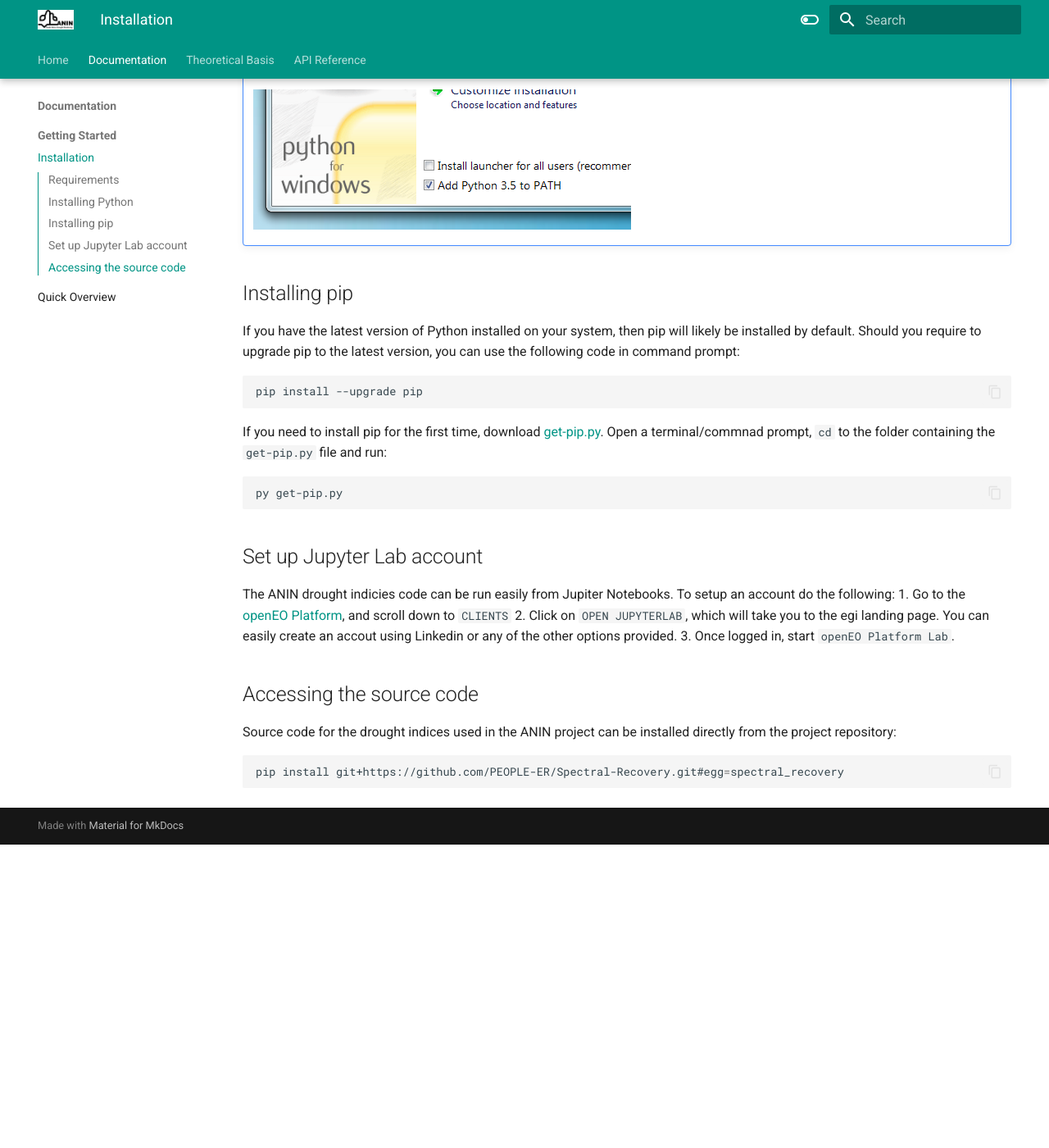
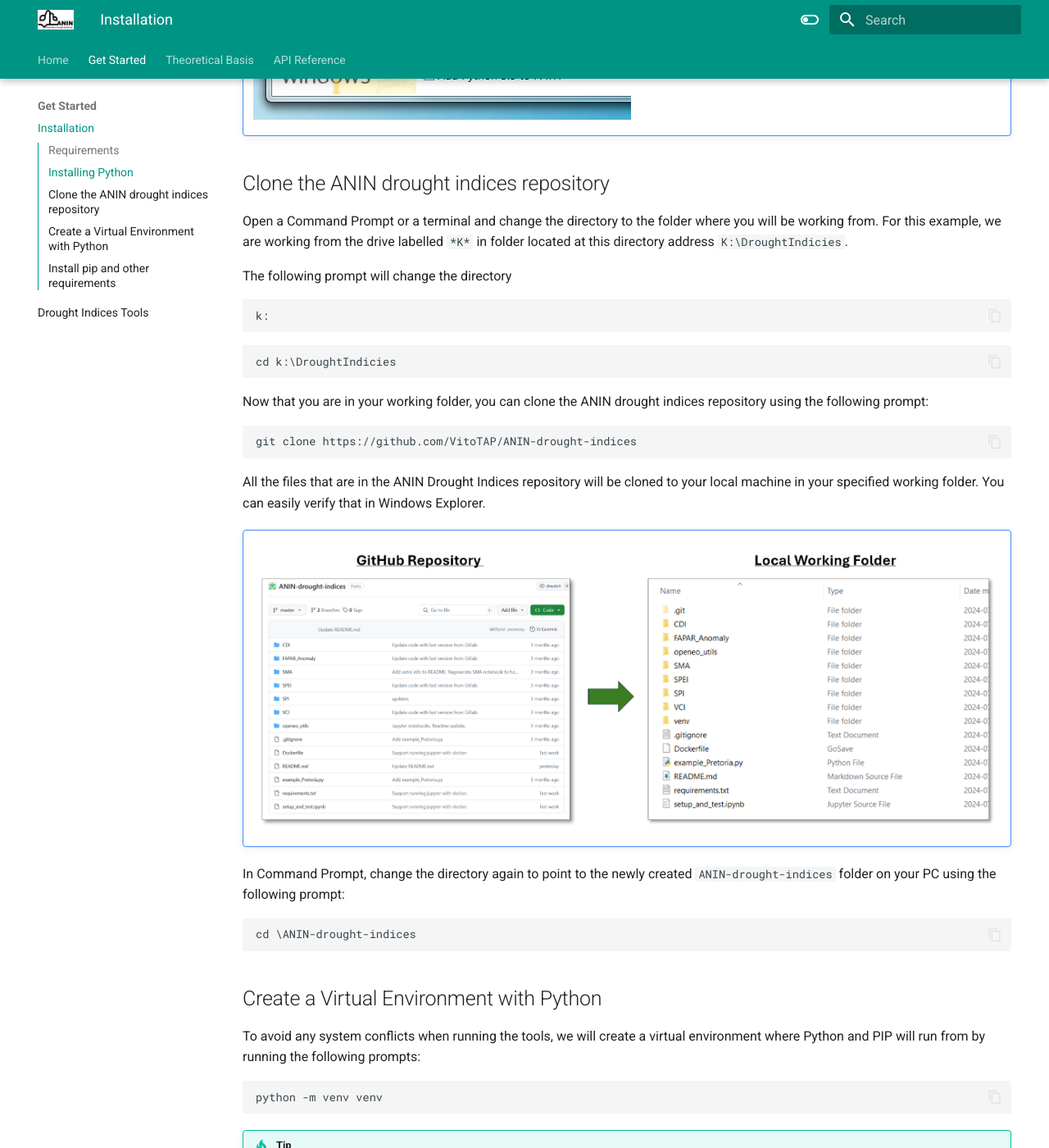
Before and after one commit to sibonile/ANIN-Handbook, an MkDocs documentation site: the page built from docs/Installation.md, in a window 1280 px wide and 1400 px high, scrolled down 676 px. Shown: the whole window at 82% size. Built offline with MkDocs 1.6.1 and Material for MkDocs 9.7.7, drawn with Linux system fonts in a browser that asks for light colours; before the commit the page ends 1706 px from its top, so only the background shows below that; some of the changed text lies outside the part shown.

Commit message:
$Update to all pages

````diff
--- a/docs/Installation.md
+++ b/docs/Installation.md
@@ -1,44 +1,65 @@
 # Installation
 
 ## Requirements
-A recent version of Python and the Python package manager, pip, needs to be installed on your system
+To run the Drought Indices tools, a recent version of Python needs to be installed on your system. First visit [Python.org](https://www.python.org/) to confirm the latest version number.
 
-You can check if you already have them installed by running the following command
-```bash
+You can check the version of Python you have installed by running the following command in Command Prompt
+```
 python --version
 ```
-```bash
-pip --version
-```
-To run the ANIN drought indicies code, you will also require a Jupyter Notebook account. If you already have the latest version of Python and pip installed, and you have a Jupyter Notebook account, you can skip to Accessing the source code
+
 ## Installing Python
 Install Python by downloading an installer appropriate to your system from [python.org](https://www.python.org/)  and running it.
 
-!!! Note
+!!! Note ""
 
-    Be sure to check the box to have Python  added to your PATH.
+    Be sure to check the box to have Python added to your PATH.
 
     ![alt text](assets/win-py-install.png)
 
+## Clone the ANIN drought indices repository
+Open a Command Prompt or a terminal and change the directory to the folder where you will be working from. For this example, we are working from the drive labelled `*K*` in folder located at this directory address `K:\DroughtIndicies`.
 
-## Installing pip
-If you have the latest version of Python installed on your system, then pip will likely be installed by default. Should you require to upgrade pip to the latest version, you can use the following code in command prompt:
-```bash
-pip install --upgrade pip
+The following prompt will change the directory
 ```
-If you need to install pip for the first time, download [get-pip.py](https://bootstrap.pypa.io/get-pip.py.). Open a terminal/commnad prompt, `cd` to the folder containing the `get-pip.py` file and run:
-``` bash
-py get-pip.py
+k:
 ```
-## Set up Jupyter Lab account
-The ANIN drought indicies code can be run easily from Jupiter Notebooks. To setup an account do the following:
-1. Go to the [openEO Platform](https://openeo.cloud/), and scroll down to `CLIENTS`
-2. Click on `OPEN JUPYTERLAB`, which will take you to the egi landing page. You can easily create an accout using Linkedin or any of the other options provided.
-3. Once logged in, start `openEO Platform Lab`.
+```
+cd k:\DroughtIndicies
+```
 
-## Accessing the source code
-Source code for the drought indices used in the ANIN project can be installed directly from the project repository:
+Now that you are in your working folder, you can clone the ANIN drought indices repository using the following prompt:
+```
+git clone https://github.com/VitoTAP/ANIN-drought-indices
+```
+All the files that are in the ANIN Drought Indices repository will be cloned to your local machine in your specified working folder. You can easily verify that in Windows Explorer.
 
-```bash
-pip install git+https://github.com/PEOPLE-ER/Spectral-Recovery.git#egg=spectral_recovery
+!!! Note ""
+    ![alt text](assets/Online2Local.PNG)
+
+In Command Prompt, change the directory again to point to the newly created `ANIN-drought-indices` folder on your PC using the following prompt:
 ```
+cd \ANIN-drought-indices
+```
+## Create a Virtual Environment with Python
+To avoid any system conflicts when running the tools, we will create a virtual environment where Python and PIP will run from by running the following prompts:
+
+```
+python -m venv venv
+```
+!!! Tip
+    If you get an error when creating the virtual environment, adjust the prompt to point to the location of the latest version of the python you installed. It should look like this:
+    ```
+    path/to/where/python/is/installed/python.exe -m venv venv
+    ```
+Once the virtual environment is created, we can activate it.
+```
+venv\Scripts\activate.bat
+```
+## Install pip and other requirements
+We can now install pip and the other requirement to run the ANIN drought indices tools.
+
+```
+python -m pip install -r requirements.txt
+```
+Now that all the installations are complete, we can start running the different drought indices tools.
--- a/mkdocs.yml
+++ b/mkdocs.yml
@@ -3,6 +3,14 @@
   logo: assets/ANIN_logo.png
   name: material
   features:
+    - announce.dismiss
+    - content.action.edit
+    - content.action.view
+    - content.code.annotate
+    - content.code.copy
+    # - content.code.select
+    # - content.footnote.tooltips
+    # - content.tabs.link
     - navigation.tabs.sticky
     - navigation.tabs
     - navigation.sections
@@ -31,13 +39,11 @@
       accent: lime
 nav:
 - Home: index.md
-- Documentation:
-    - Getting Started:
+- Get Started:
       - Installation: 'Installation.md'
-      - Quick Overview: 'Overview.md'
+      - Drought Indices Tools: 'drought_indices.md'
 - Theoretical Basis:
     - Introduction: 'theoretical_basis.md'
-    - Drought Indices: 'drought_indices.md'
 - API Reference: api_reference.md
 
 # - Tutorials:
@@ -49,6 +55,8 @@
 markdown_extensions:
   - pymdownx.highlight:
       anchor_linenums: true
+      line_spans: __span
+      pygments_lang_class: true
   - pymdownx.inlinehilite
   - pymdownx.snippets
   - admonition
@@ -60,8 +68,3 @@
   - pymdownx.mark
   - attr_list
   - md_in_html
-  - pymdownx.emoji:
-      emoji_index: !!python/name:materialx.emoji.twemoji
-      emoji_generator: !!python/name:materialx.emoji.to_svg
-  - attr_list
-  - md_in_html
````
Also changed, not shown: docs/Overview.md (+2 -0 lines), docs/drought_indices.md (+6 -1 lines), docs/index.md (+1 -1 lines), material/overrides/home.html (added, +29 -0 lines), material/overrides/index.html (added, +24 -0 lines), material/overrides/styles.css (added, +70 -0 lines), docs/assets/Online2Local.PNG (added), docs/assets/VITO Logo/Vito_RemoteSensing_cmyk_Blue.png (added), docs/assets/VITO Logo/Vito_RemoteSensing_cmyk_Neg.png (added), docs/assets/Vito_RemoteSensing_cmyk_Blue.png (added), docs/assets/background-image.jpg (added), material/overrides/assets/background-image.jpg (added), 3 other files.
